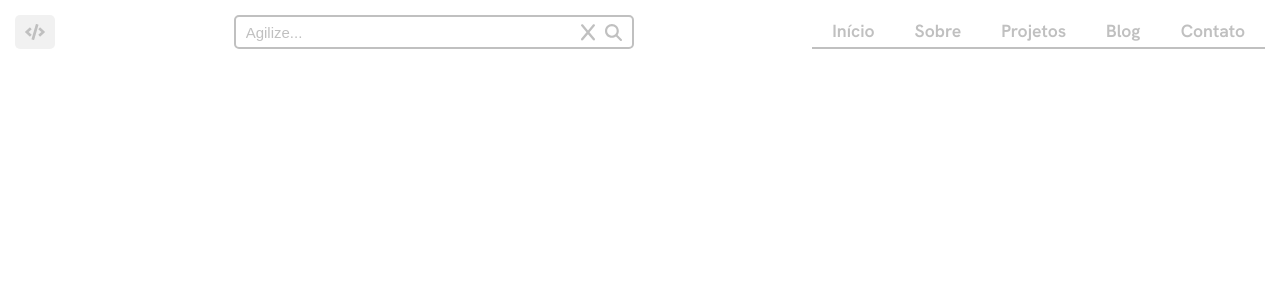
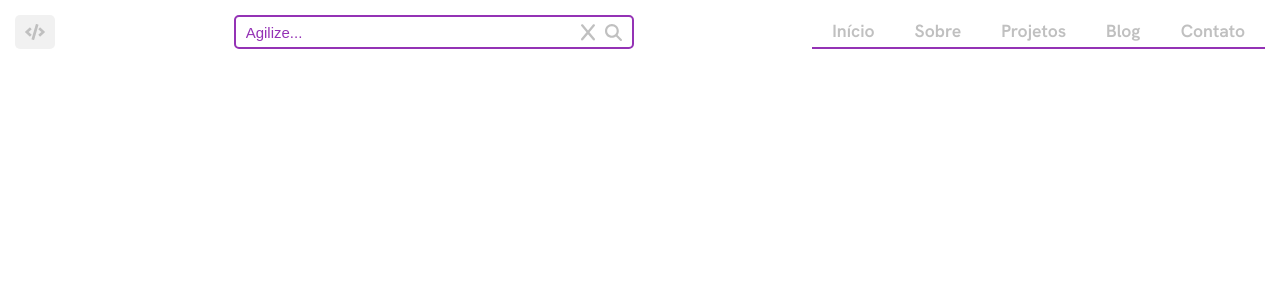
Before and after one commit to Romario-Negreiros/Portfolio_v2, a Next.js app: page / in a window 1280 px wide. Shown: the top 300 px of the page. Built offline with nearby package versions, Linux system fonts and the light colour scheme.

Commit message:
Organize light and dark mode variables

```diff
--- a/src/app/globals.css
+++ b/src/app/globals.css
@@ -45,9 +45,13 @@
 
   --body-bg: #ffffff;
 
-  --color-primary: #c0c0c0;
-  --color-secondary: #e4e4e4;
-  --color-tertiary: #9432b5;
+  --bg-primary: #c0c0c0;
+  --bg-secondary: #e4e4e4;
+
+  --border-primary: #c0c0c0;
+  --border-secondary: #e4e4e4;
+
+  --color-primary: #9432b5;
 
   --indicator-danger: #da2323;
 
@@ -57,14 +61,17 @@
 
 @media (prefers-color-scheme: dark) {
   :root {
-    --body-bg: #121214;
+    --body-bg: linear-gradient(-45deg, #101010 5%, #000000 50%);
 
-    --color-primary: #121214;
-    --color-secondary: #151519;
-    --color-tertiary: #734bd1;
+    --bg-primary: #121214;
+    --bg-secondary: #151519;
+
+    --border-primary: #a8a8b3;
+
+    --color-primary: #734bd1;
 
     --fc-primary: #e1e1e6;
-    --fc-secondary: #a8a8b3;
+    --fc-secondary: #dedede;
   }
 }
 
@@ -81,7 +88,7 @@ body {
 }
 
 body {
-  background-color: var(--body-bg);
+  background: var(--body-bg);
   font-family: "Acari Sans Neue";
 }
 
```
